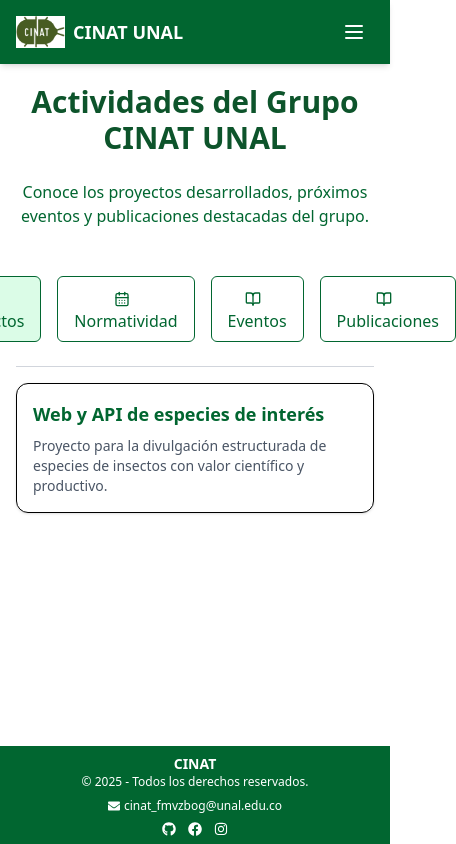
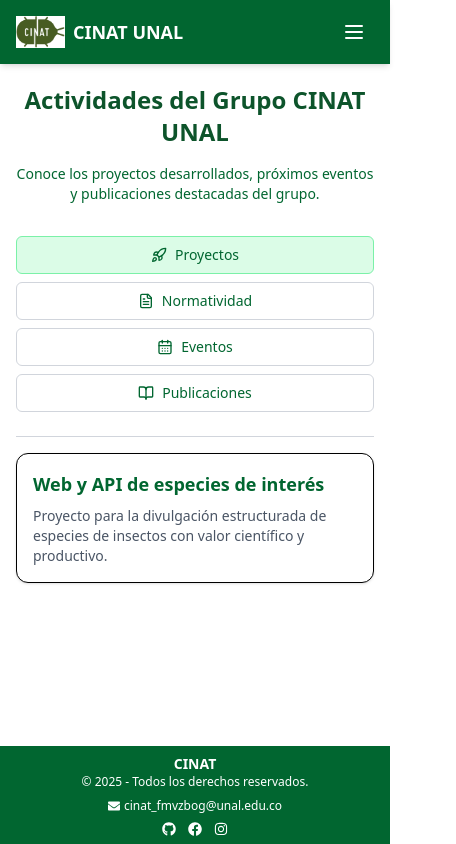
Before and after one commit to Kdnastone/insect-hub, a React (Vite) app: page /news in a window 390 px wide. Shown: the whole page, 456 px wide, since content can reach past the window. Built offline with nearby package versions, Linux system fonts and the light colour scheme.

Commit message:
feat: componente News responsivo y corrección de secciones vacías en modal

```diff
--- a/src/components/filter/SpeciesModal.jsx
+++ b/src/components/filter/SpeciesModal.jsx
@@ -324,47 +324,48 @@ const SpeciesModal = ({ especie, onClose }) => {
             </div>
 
             {/* Peligros Sanitarios */}
-            {especie.peligroSanitario && (
+            {/* Peligros Sanitarios */}
             <div className="bg-white p-4 sm:p-6 rounded-lg shadow-sm border-l-4 border-red-500">
               <h3 className="text-base sm:text-lg font-bold text-red-700 mb-3 flex items-center gap-2">
                 <span>⚠️</span> Peligros Sanitarios
               </h3>
               <div className="text-gray-700 leading-relaxed text-sm sm:text-base" dangerouslySetInnerHTML={{
-                  __html: especie.peligroSanitario
+                __html: (especie.peligroSanitario && especie.peligroSanitario.trim() !== '')
+                  ? especie.peligroSanitario
+                  : 'No hay información de peligros sanitarios disponible'
               }} />
             </div>
-            )}
 
             {/* Peligros Medioambientales */}
-            {especie.peligrosMedioambientales && (
             <div className="bg-white p-4 sm:p-6 rounded-lg shadow-sm border-l-4 border-orange-500">
               <h3 className="text-base sm:text-lg font-bold text-orange-700 mb-3 flex items-center gap-2">
                 <span>🌿</span> Peligros Medioambientales
               </h3>
               <div className="text-gray-700 leading-relaxed text-sm sm:text-base" dangerouslySetInnerHTML={{
-                  __html: especie.peligrosMedioambientales
+                __html: (especie.peligrosMedioambientales && especie.peligrosMedioambientales.trim() !== '')
+                  ? especie.peligrosMedioambientales
+                  : 'No hay información de peligros medioambientales disponible'
               }} />
             </div>
-            )}
 
             {/* Medidas de Manejo */}
-            {especie.medidasManejo && (
             <div className="bg-white p-4 sm:p-6 rounded-lg shadow-sm border-l-4 border-gray-500">
               <h3 className="text-base sm:text-lg font-bold text-gray-700 mb-3 flex items-center gap-2">
                 <span>🛡️</span> Medidas de Manejo
               </h3>
               <div className="text-gray-700 leading-relaxed text-sm sm:text-base" dangerouslySetInnerHTML={{
-                  __html: especie.medidasManejo
+                __html: (especie.medidasManejo && especie.medidasManejo.trim() !== '')
+                  ? especie.medidasManejo
+                  : 'No hay información de medidas de manejo disponible'
               }} />
             </div>
-            )}
 
             {/* Enlaces de Referencia */}
-            {especie.enlaceGBIF && (
             <div className="bg-white p-4 sm:p-6 rounded-lg shadow-sm border-l-4 border-blue-500">
               <h3 className="text-base sm:text-lg font-bold text-blue-700 mb-3 flex items-center gap-2">
                 <span>🔗</span> Enlaces de Referencia
               </h3>
+              {especie.enlaceGBIF ? (
                 <a
                   href={especie.enlaceGBIF}
                   target="_blank"
@@ -373,8 +374,12 @@ const SpeciesModal = ({ especie, onClose }) => {
                 >
                   Ver en GBIF <span>↗</span>
                 </a>
+              ) : (
+                <p className="text-gray-700 leading-relaxed text-sm sm:text-base">
+                  No hay enlaces de referencia disponibles
+                </p>
+              )}
             </div>
-            )}
 
           </div>
         </div>
--- a/src/data/especies.js
+++ b/src/data/especies.js
@@ -337,7 +337,7 @@ export const especies = [
     "orden": "Lepidoptera",
     "familia": "Crambidae",
     "nombreCientifico": "Diatraea saccharalis",
-    "nombreComun": "Taladro de la caña de azúcar",
+    "nombreComun": "Taladrador de la caña de azúcar",
     "origen": "Nativa",
     "imagen": "lepidoptera01.jpg"
   },
--- a/src/pages/News.jsx
+++ b/src/pages/News.jsx
@@ -1,6 +1,6 @@
 //Importar React y otros hooks necesarios
 import { useState } from "react";
-import { CalendarDays, Rocket, BookOpen } from "lucide-react";
+import { CalendarDays, Rocket, BookOpen, FileText } from "lucide-react";
 
 export default function News() {
     // Estado para manejar la pestaña activa
@@ -8,65 +8,99 @@ export default function News() {
 
   return (
     // Componente principal que renderiza la página de noticias
-    <div className="pt-5 px-4 md:px-16 max-w-screen-xl mx-auto">
-      <h1 className="text-3xl md:text-4xl font-bold text-center mb-6 text-green-900">
+    <div className="pt-5 px-4 sm:px-6 md:px-8 lg:px-16 max-w-screen-xl mx-auto">
+      <h1 className="text-2xl sm:text-3xl md:text-4xl font-bold text-center mb-4 sm:mb-6 text-green-900">
         Actividades del Grupo CINAT UNAL
       </h1>
-      <p className="text-center text-green-800 max-w-2xl mx-auto mb-12">
+      <p className="text-center text-green-800 max-w-2xl mx-auto mb-8 sm:mb-12 text-sm sm:text-base">
         Conoce los proyectos desarrollados, próximos eventos y publicaciones destacadas del grupo.
       </p>
 
-      {/* Botones para cambiar entre tabs */}
-      <div className="flex justify-center gap-4 mb-6">
-        <button className={`px-4 py-2 border rounded-md text-green-800 hover:bg-green-100 ${tab === "proyectos" ? "bg-green-100" : ""}`} onClick={() => setTab("proyectos")}>
-          <Rocket className="inline mr-2 w-4 h-4" /> Proyectos
+      {/* Botones para cambiar entre tabs - Responsive */}
+      <div className="flex flex-col sm:flex-row justify-center gap-2 sm:gap-4 mb-6">
+        <button
+          className={`px-3 sm:px-4 py-2 border rounded-md text-green-800 hover:bg-green-100 transition-colors text-sm sm:text-base flex items-center justify-center ${
+            tab === "proyectos" ? "bg-green-100 border-green-300" : "border-gray-300"
+          }`}
+          onClick={() => setTab("proyectos")}
+        >
+          <Rocket className="mr-2 w-4 h-4" /> Proyectos
         </button>
-        <button className={`px-4 py-2 border rounded-md text-green-800 hover:bg-green-100 ${tab === "normatividad" ? "bg-green-100" : ""}`} onClick={() => setTab("normatividad")}>
-          <CalendarDays className="inline mr-2 w-4 h-4" /> Normatividad
+        <button
+          className={`px-3 sm:px-4 py-2 border rounded-md text-green-800 hover:bg-green-100 transition-colors text-sm sm:text-base flex items-center justify-center ${
+            tab === "normatividad" ? "bg-green-100 border-green-300" : "border-gray-300"
+          }`}
+          onClick={() => setTab("normatividad")}
+        >
+          <FileText className="mr-2 w-4 h-4" /> Normatividad
         </button>
-        <button className={`px-4 py-2 border rounded-md text-green-800 hover:bg-green-100 ${tab === "eventos" ? "bg-green-100" : ""}`} onClick={() => setTab("eventos")}>
-          <BookOpen className="inline mr-2 w-4 h-4" /> Eventos
+        <button
+          className={`px-3 sm:px-4 py-2 border rounded-md text-green-800 hover:bg-green-100 transition-colors text-sm sm:text-base flex items-center justify-center ${
+            tab === "eventos" ? "bg-green-100 border-green-300" : "border-gray-300"
+          }`}
+          onClick={() => setTab("eventos")}
+        >
+          <CalendarDays className="mr-2 w-4 h-4" /> Eventos
         </button>
-        <button className={`px-4 py-2 border rounded-md text-green-800 hover:bg-green-100 ${tab === "publicaciones" ? "bg-green-100" : ""}`} onClick={() => setTab("publicaciones")}>
-          <BookOpen className="inline mr-2 w-4 h-4" /> Publicaciones
+        <button
+          className={`px-3 sm:px-4 py-2 border rounded-md text-green-800 hover:bg-green-100 transition-colors text-sm sm:text-base flex items-center justify-center ${
+            tab === "publicaciones" ? "bg-green-100 border-green-300" : "border-gray-300"
+          }`}
+          onClick={() => setTab("publicaciones")}
+        >
+          <BookOpen className="mr-2 w-4 h-4" /> Publicaciones
         </button>
       </div>
 
       <hr className="my-4 border-gray-300" />
 
-      {/* Contenido de cada tab */}
-      <div className="grid grid-cols-1 md:grid-cols-2 lg:grid-cols-3 gap-6">
+      {/* Contenido de cada tab - Responsive Grid */}
+      <div className="grid grid-cols-1 sm:grid-cols-2 lg:grid-cols-3 gap-4 sm:gap-6">
 
         {tab === "proyectos" && (
-          <div className="border rounded-xl p-4 shadow-sm">
-            <h2 className="font-semibold text-lg text-green-800">Web y API de especies de interés</h2>
-            <p className="text-sm text-gray-600 mt-2">
+          <div className="border rounded-xl p-4 sm:p-6 shadow-sm hover:shadow-md transition-shadow bg-white">
+            <h2 className="font-semibold text-lg sm:text-xl text-green-800 mb-2 sm:mb-3">
+              Web y API de especies de interés
+            </h2>
+            <p className="text-sm sm:text-base text-gray-600">
               Proyecto para la divulgación estructurada de especies de insectos con valor científico y productivo.
             </p>
           </div>
         )}
 
         {tab === "normatividad" && (
-          <div className="border rounded-xl p-4 shadow-sm">
-            <h2 className="font-semibold text-lg text-green-800">Análisis normativo para la cría de insectos</h2>
-            <p className="text-sm text-gray-600 mt-2">
+          <div className="border rounded-xl p-4 sm:p-6 shadow-sm hover:shadow-md transition-shadow bg-white">
+            <h2 className="font-semibold text-lg sm:text-xl text-green-800 mb-2 sm:mb-3">
+              Análisis normativo para la cría de insectos
+            </h2>
+            <p className="text-sm sm:text-base text-gray-600">
               Propuesta regulatoria para categorizar especies y facilitar el marco legal de producción de insectos.
             </p>
           </div>
         )}
 
         {tab === "eventos" && (
-          <div className="border rounded-xl p-4 shadow-sm">
-            <h2 className="font-semibold text-lg text-green-800">Presentación Avances Normativos 2025</h2>
-            <p className="text-sm text-gray-600 mt-2">Agosto 22, 2025 · Universidad Nacional de Colombia</p>
-            <p className="text-sm text-gray-600">Presentación de los avances en la regulación, producción y aplicación de algunos insectos en Colombia.</p>
+          <div className="border rounded-xl p-4 sm:p-6 shadow-sm hover:shadow-md transition-shadow bg-white">
+            <h2 className="font-semibold text-lg sm:text-xl text-green-800 mb-2 sm:mb-3">
+              Presentación Avances Normativos 2025
+            </h2>
+            <p className="text-xs sm:text-sm text-green-600 font-medium mb-2">
+              Agosto 22, 2025 · Universidad Nacional de Colombia
+            </p>
+            <p className="text-sm sm:text-base text-gray-600">
+              Presentación de los avances en la regulación, producción y aplicación de algunos insectos en Colombia.
+            </p>
           </div>
         )}
 
         {tab === "publicaciones" && (
-          <div className="border rounded-xl p-4 shadow-sm">
-            <h2 className="font-semibold text-lg text-green-800">Estado del arte de Tenebrio molitor en Colombia</h2>
-            <p className="text-sm text-gray-600 mt-2">Publicado en .</p>
+          <div className="border rounded-xl p-4 sm:p-6 shadow-sm hover:shadow-md transition-shadow bg-white">
+            <h2 className="font-semibold text-lg sm:text-xl text-green-800 mb-2 sm:mb-3">
+              Estado del arte de Tenebrio molitor en Colombia
+            </h2>
+            <p className="text-sm sm:text-base text-gray-600">
+              Publicado en proceso de revisión.
+            </p>
           </div>
         )}
       </div>
```
Lines whose indentation alone changed are shown as unchanged.
